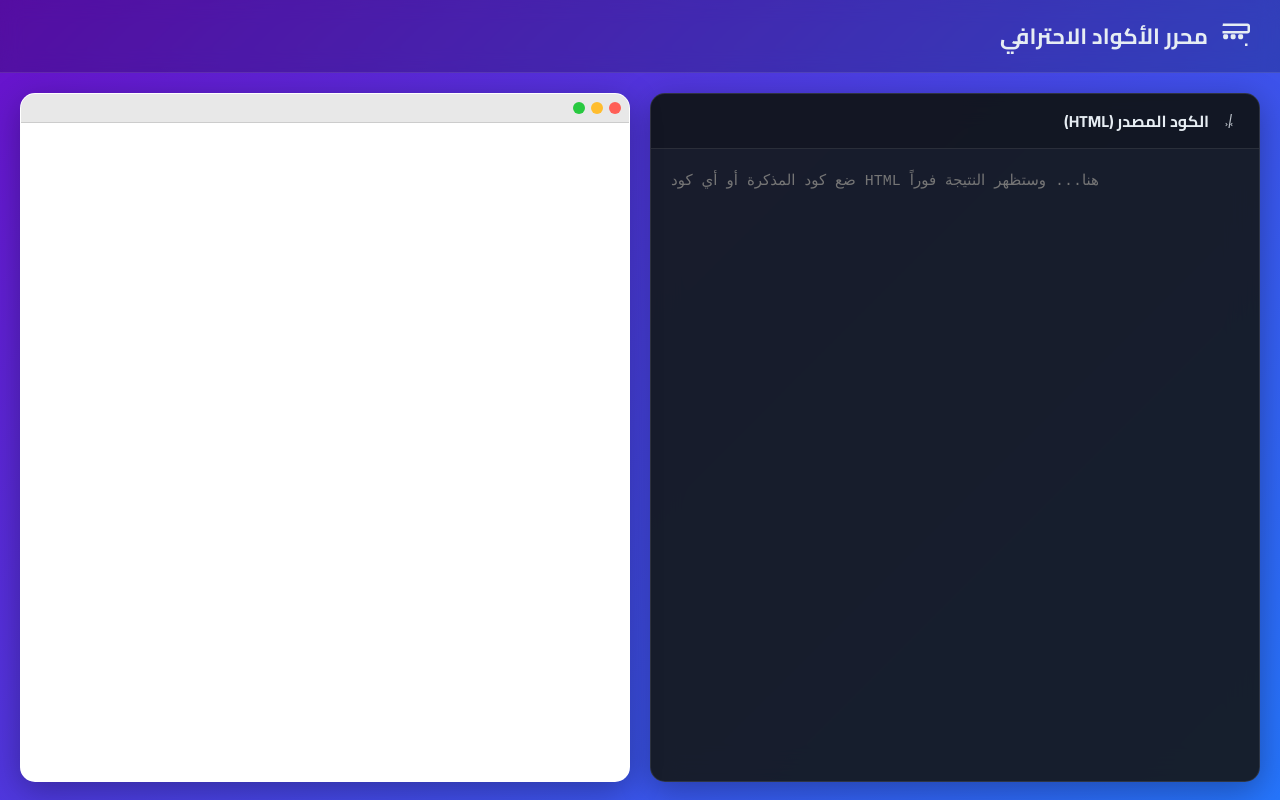
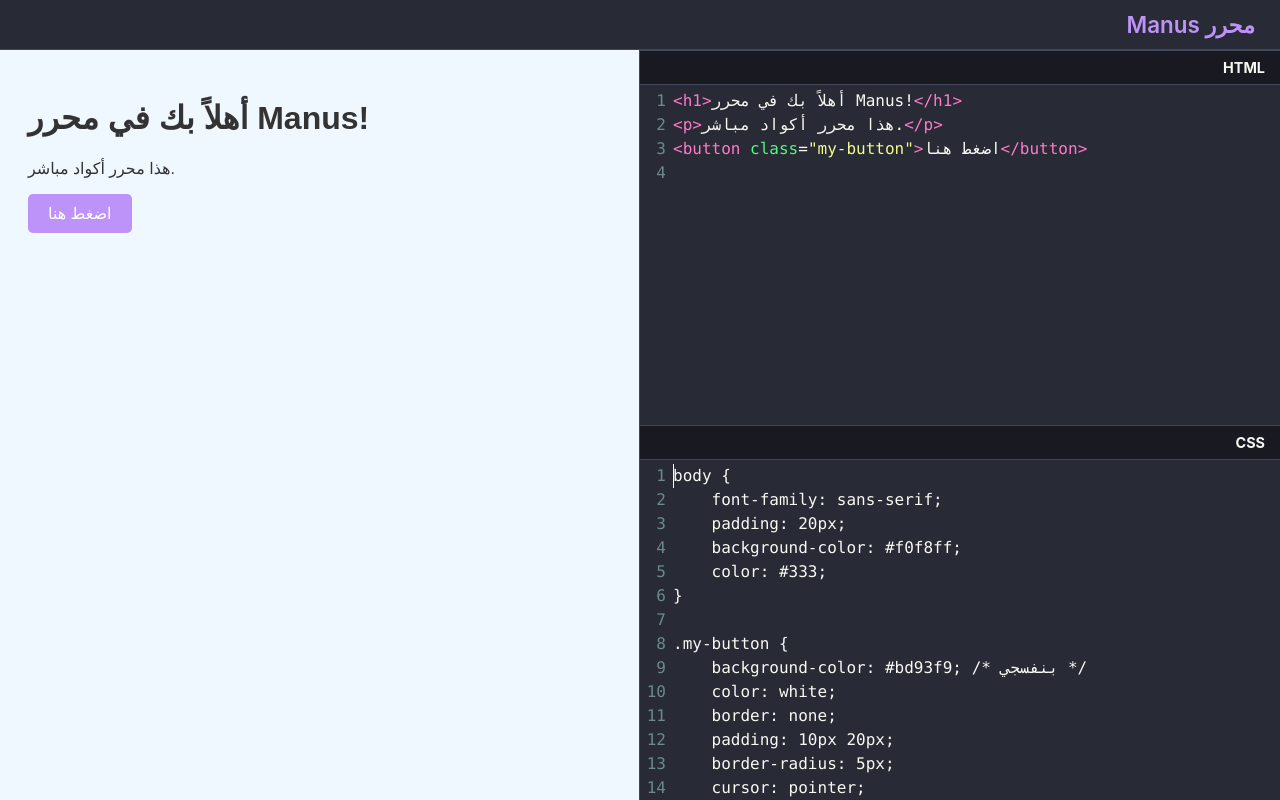
Before and after one commit to Fadhelalrayes/A3mal, a plain HTML site: page index.html in a window 1280 px wide. Drawn offline with nearby package versions, Linux system fonts and the light colour scheme.

Commit message:
Update index.html

```diff
--- a/index.html
+++ b/index.html
@@ -3,188 +3,210 @@
 <head>
     <meta charset="UTF-8">
     <meta name="viewport" content="width=device-width, initial-scale=1.0">
-    <title>محرر الأكواد الاحترافي</title>
+    <title>محرر Manus المباشر</title>
+
+    <!-- 1. تضمين مكتبة CodeMirror (CSS) -->
+    <link rel="stylesheet" href="https://cdnjs.cloudflare.com/ajax/libs/codemirror/5.65.15/codemirror.min.css">
+    <link rel="stylesheet" href="https://cdnjs.cloudflare.com/ajax/libs/codemirror/5.65.15/theme/dracula.min.css">
+
     <style>
-        /* --- Google Fonts --- */
-        @import url('https://fonts.googleapis.com/css2?family=Cairo:wght@400;700&display=swap');
+        /* CSS للتصميم العام للصفحة */
+        :root {
+            --background-color: #1e1e1e;
+            --editor-background: #282a36; /* لون ثيم Dracula */
+            --border-color: #44475a;
+            --text-color: #f8f8f2;
+            --header-height: 50px;
+        }
 
-        /* --- Global Styles & Background --- */
-        :root {
-            --primary-color: #6a11cb;
-            --secondary-color: #2575fc;
-            --editor-bg: rgba(22, 27, 34, 0.95);
-            --preview-bg: #ffffff;
-            --text-color: #e6edf3;
-            --border-color: rgba(255, 255, 255, 0.1);
+        * {
+            box-sizing: border-box;
+            margin: 0;
+            padding: 0;
         }
 
         body {
-            font-family: 'Cairo', sans-serif;
-            margin: 0;
-            height: 100vh;
-            background: linear-gradient(135deg, var(--primary-color), var(--secondary-color));
+            font-family: -apple-system, BlinkMacSystemFont, 'Segoe UI', Roboto, Oxygen, Ubuntu, Cantarell, 'Open Sans', 'Helvetica Neue', sans-serif;
+            background-color: var(--background-color);
             color: var(--text-color);
             display: flex;
             flex-direction: column;
+            height: 100vh;
             overflow: hidden;
         }
 
-        /* --- Header --- */
-        header {
-            padding: 15px 30px;
+        .main-header {
+            background-color: var(--editor-background);
+            padding: 0 25px;
+            height: var(--header-height);
             display: flex;
             align-items: center;
-            background: rgba(0, 0, 0, 0.2);
-            backdrop-filter: blur(10px);
-            border-bottom: 1px solid rgba(255, 255, 255, 0.1);
-            z-index: 10;
+            border-bottom: 1px solid var(--border-color);
+            font-size: 1.4rem;
+            font-weight: 600;
+            color: #bd93f9; /* لون بنفسجي من ثيم Dracula */
         }
 
-        header h1 {
-            margin: 0;
-            font-size: 22px;
-            font-weight: 700;
+        .editor-container {
             display: flex;
-            align-items: center;
-            gap: 12px;
+            height: calc(100vh - var(--header-height));
+            width: 100%;
         }
 
-        header h1 svg {
-            width: 30px;
-            height: 30px;
-        }
-
-        /* --- Main Container --- */
-        .main-container {
-            display: flex;
-            flex-grow: 1;
-            padding: 20px;
-            gap: 20px;
-        }
-
-        /* --- Panels (Editor & Preview) --- */
-        .panel {
-            width: 50%;
+        .editor-pane, .preview-pane {
             height: 100%;
             display: flex;
             flex-direction: column;
-            background: var(--editor-bg);
-            border-radius: 15px;
-            border: 1px solid var(--border-color);
-            box-shadow: 0 8px 32px rgba(0, 0, 0, 0.3);
-            backdrop-filter: blur(15px);
-            overflow: hidden; /* To keep children within rounded corners */
+            width: 50%;
         }
 
-        .panel-header {
-            padding: 12px 20px;
-            font-weight: 700;
-            display: flex;
-            align-items: center;
-            gap: 10px;
-            background: rgba(0, 0, 0, 0.2);
-            border-bottom: 1px solid var(--border-color);
+        .preview-pane {
+            background-color: white;
+            border-right: 1px solid var(--border-color);
         }
 
-        .panel-header svg {
-            width: 20px;
-            height: 20px;
-            opacity: 0.8;
+        .code-area {
+            height: 50%;
+            display: flex;
+            flex-direction: column;
         }
 
-        /* --- Code Editor --- */
-        #code-editor {
-            flex-grow: 1;
-            border: none;
-            padding: 20px;
-            font-family: 'Fira Code', 'Courier New', monospace;
-            font-size: 15px;
-            line-height: 1.7;
-            background-color: transparent;
-            color: var(--text-color);
-            resize: none;
-            outline: none;
-            direction: ltr;
-            text-align: left;
+        .code-area-header {
+            background-color: #191a21;
+            padding: 8px 15px;
+            font-weight: bold;
+            font-size: 0.9rem;
+            border-bottom: 1px solid var(--border-color);
+            border-top: 1px solid var(--border-color);
         }
 
-        /* --- Preview Panel --- */
-        .preview-panel {
-            background: var(--preview-bg);
+        /* تخصيص مظهر CodeMirror */
+        .CodeMirror {
+            flex-grow: 1;
+            font-size: 1rem;
+            line-height: 1.5;
+            font-family: 'Fira Code', 'Consolas', 'Monaco', monospace;
+            height: 100%;
         }
 
-        .preview-header {
-            background: #e8e8e8;
-            padding: 8px;
-            display: flex;
-            align-items: center;
-            gap: 6px;
-            border-bottom: 1px solid #ccc;
-        }
-        .dot {
-            width: 12px; height: 12px; border-radius: 50%;
-        }
-        .dot.red { background: #ff5f57; }
-        .dot.yellow { background: #ffbd2e; }
-        .dot.green { background: #28c940; }
-
-        #preview-frame {
+        iframe {
             width: 100%;
             height: 100%;
             border: none;
-            background-color: var(--preview-bg);
+            background-color: #fff;
         }
-
     </style>
 </head>
 <body>
 
-    <header>
-        <h1>
-            <svg xmlns="http://www.w3.org/2000/svg" viewBox="0 0 24 24" fill="currentColor"><path d="M20 18V20H22V18H20ZM18.5 13.25C18.5 13.94 17.94 14.5 17.25 14.5H15.75C15.06 14.5 14.5 13.94 14.5 13.25V11.75C14.5 11.06 15.06 10.5 15.75 10.5H17.25C17.94 10.5 18.5 11.06 18.5 11.75V13.25ZM12.5 13.25C12.5 13.94 11.94 14.5 11.25 14.5H9.75C9.06 14.5 8.5 13.94 8.5 13.25V11.75C8.5 11.06 9.06 10.5 9.75 10.5H11.25C11.94 10.5 12.5 11.06 12.5 11.75V13.25ZM6.5 13.25C6.5 13.94 5.94 14.5 5.25 14.5H3.75C3.06 14.5 2.5 13.94 2.5 13.25V11.75C2.5 11.06 3.06 10.5 3.75 10.5H5.25C5.94 10.5 6.5 11.06 6.5 11.75V13.25ZM22 8V4H2V8H22ZM2 2H22C23.11 2 24 2.9 24 4V8C24 9.11 23.11 10 22 10H2V4C2 2.9 2.9 2 2 2Z"></path></svg>
-            محرر الأكواد الاحترافي
-        </h1>
+    <header class="main-header">
+        محرر Manus
     </header>
 
-    <main class="main-container">
-        <!-- لوحة الكود -->
-        <div class="panel">
-            <div class="panel-header">
-                <svg xmlns="http://www.w3.org/2000/svg" viewBox="0 0 24 24" fill="currentColor"><path d="M8.36364 18.3636L10.4853 16.242L8.36364 14.1203L7.65653 14.8274L9.07107 16.242L7.65653 17.6565L8.36364 18.3636ZM15.6364 18.3636L16.3435 17.6565L14.9289 16.242L16.3435 14.8274L15.6364 14.1203L13.5147 16.242L15.6364 18.3636ZM12.7071 20.4853L11.2929 20.4853L14.1213 3.51472H15.5355L12.7071 20.4853Z"></path></svg>
-                <span>الكود المصدر (HTML)</span>
+    <div class="editor-container">
+        <div class="editor-pane">
+            <!-- منطقة محرر HTML -->
+            <div class="code-area">
+                <div class="code-area-header">HTML</div>
+                <textarea id="html-code"></textarea>
             </div>
-            <textarea id="code-editor" placeholder="ضع كود المذكرة أو أي كود HTML هنا... وستظهر النتيجة فوراً"></textarea>
+            <!-- منطقة محرر CSS -->
+            <div class="code-area">
+                <div class="code-area-header">CSS</div>
+                <textarea id="css-code"></textarea>
+            </div>
         </div>
+        <!-- منطقة المعاينة -->
+        <div class="preview-pane">
+            <iframe id="preview-frame" sandbox="allow-scripts"></iframe>
+        </div>
+    </div>
 
-        <!-- لوحة المعاينة -->
-        <div class="panel preview-panel">
-            <div class="preview-header">
-                <div class="dot red"></div>
-                <div class="dot yellow"></div>
-                <div class="dot green"></div>
-            </div>
-            <iframe id="preview-frame"></iframe>
-        </div>
-    </main>
+    <!-- 2. تضمين مكتبة CodeMirror (JavaScript) -->
+    <script src="https://cdnjs.cloudflare.com/ajax/libs/codemirror/5.65.15/codemirror.min.js"></script>
+    <script src="https://cdnjs.cloudflare.com/ajax/libs/codemirror/5.65.15/mode/xml/xml.min.js"></script>
+    <script src="https://cdnjs.cloudflare.com/ajax/libs/codemirror/5.65.15/mode/css/css.min.js"></script>
 
     <script>
-        const codeEditor = document.getElementById('code-editor');
-        const previewFrame = document.getElementById('preview-frame');
+        // 3. الكود المسؤول عن تشغيل المحرر والتحديث المباشر
+        document.addEventListener('DOMContentLoaded', () => {
+            // إعدادات مشتركة لمحررات CodeMirror
+            const editorOptions = {
+                lineNumbers: true,
+                theme: 'dracula',
+                lineWrapping: true,
+                autofocus: true
+            };
 
-        // وظيفة التحديث الفوري
-        function updatePreview() {
-            const code = codeEditor.value;
-            const previewDoc = previewFrame.contentWindow.document;
-            previewDoc.open();
-            previewDoc.write(code);
-            previewDoc.close();
-        }
+            // تهيئة محرر HTML
+            const htmlEditor = CodeMirror.fromTextArea(document.getElementById('html-code'), {
+                ...editorOptions,
+                mode: 'xml',
+            });
 
-        // استدعاء الوظيفة عند أي إدخال في المحرر
-        codeEditor.addEventListener('input', updatePreview);
+            // تهيئة محرر CSS
+            const cssEditor = CodeMirror.fromTextArea(document.getElementById('css-code'), {
+                ...editorOptions,
+                mode: 'css'
+            });
 
-        // تحديث أولي عند تحميل الصفحة (إذا كان هناك كود مبدئي)
-        updatePreview();
+            // وضع كود مبدئي في المحررات
+            const initialHtml = `<h1>أهلاً بك في محرر Manus!</h1>
+<p>هذا محرر أكواد مباشر.</p>
+<button class="my-button">اضغط هنا</button>
+`;
+            const initialCss = `body {
+    font-family: sans-serif;
+    padding: 20px;
+    background-color: #f0f8ff;
+    color: #333;
+}
+
+.my-button {
+    background-color: #bd93f9; /* بنفسجي */
+    color: white;
+    border: none;
+    padding: 10px 20px;
+    border-radius: 5px;
+    cursor: pointer;
+    font-size: 16px;
+    transition: transform 0.2s;
+}
+
+.my-button:hover {
+    transform: scale(1.1);
+}`;
+
+            htmlEditor.setValue(initialHtml);
+            cssEditor.setValue(initialCss);
+
+            const previewFrame = document.getElementById('preview-frame');
+
+            // دالة لتحديث المعاينة
+            function updatePreview() {
+                const htmlCode = htmlEditor.getValue();
+                const cssCode = cssEditor.getValue();
+
+                const documentContent = `
+                    <html>
+                        <head>
+                            <style>${cssCode}</style>
+                        </head>
+                        <body>${htmlCode}</body>
+                    </html>
+                `;
+
+                // استخدام srcdoc هو الطريقة الأكثر أمانًا لتحديث محتوى iframe
+                previewFrame.srcdoc = documentContent;
+            }
+
+            // ربط حدث التغيير في المحررات بدالة التحديث
+            htmlEditor.on('change', updatePreview);
+            cssEditor.on('change', updatePreview);
+
+            // تحديث المعاينة لأول مرة عند تحميل الصفحة
+            updatePreview();
+        });
     </script>
 
 </body>
```
